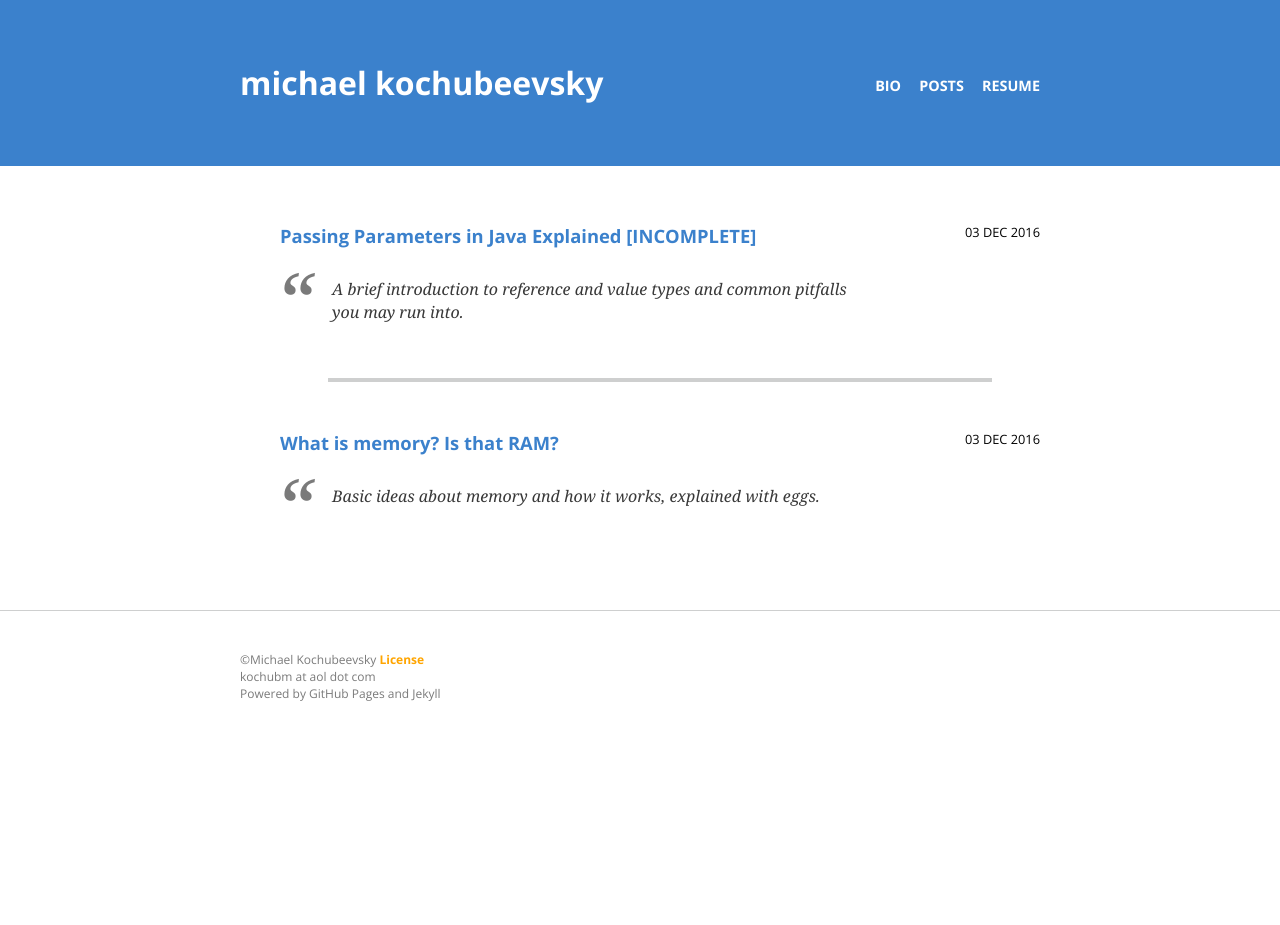
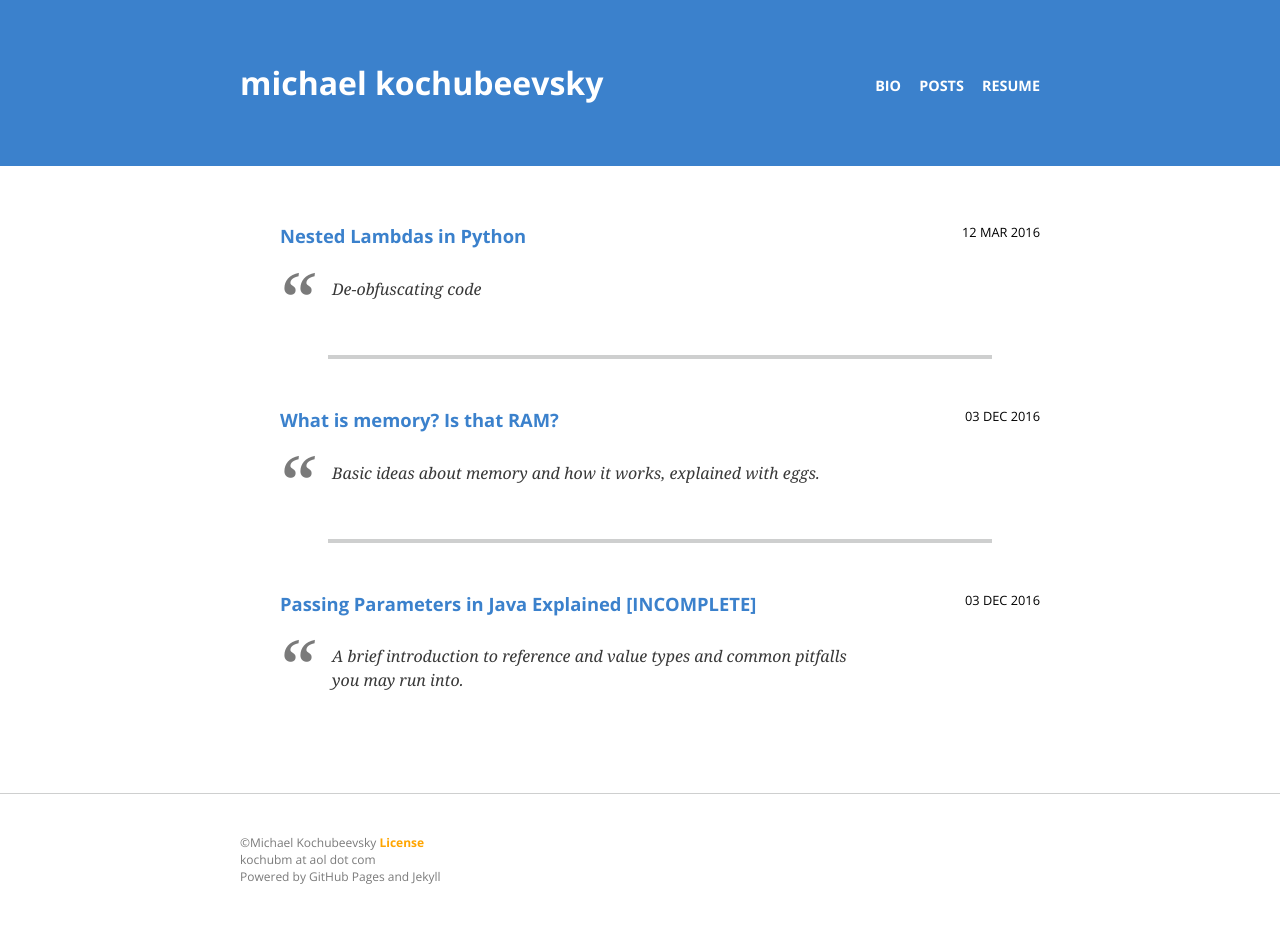
Before and after one commit to michaelkochub/michaelkochub.github.io, a Jekyll site: the page built from index.html, in a window 1280 px wide. Built offline with Jekyll 4.4.1, drawn with Linux system fonts in a browser that asks for light colours; nearby versions of some CDN libraries; before the commit the page ends 900 px from its top, so only the background shows below that.

Commit message:
old site change

```diff
--- /dev/null
+++ b/_posts/2017-03-12-nested-lambdas.md
@@ -0,0 +1,6 @@
+---
+layout: post
+title: "Nested Lambdas in Python"
+date: 2016-03-12
+detail: "De-obfuscating code"
+---
--- a/index.html
+++ b/index.html
@@ -2,7 +2,7 @@
 layout: default
 ---
 	<ul id="posts">
-		{% for post in site.posts %}
+		{% for post in site.posts reversed %}
 		<li class="item">
 			<p class="info">
 				<a id="title" href="{{ post.url }}">{{ post.title }}</a>
```
